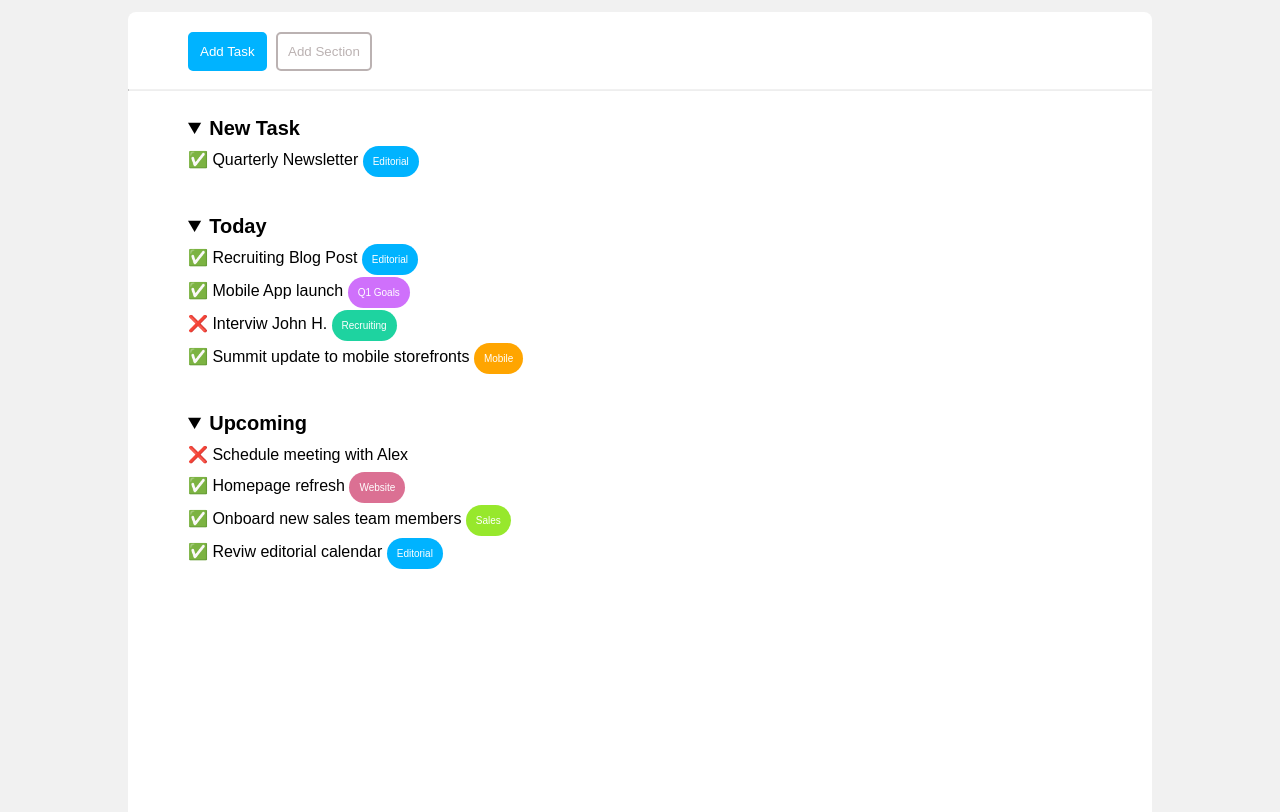
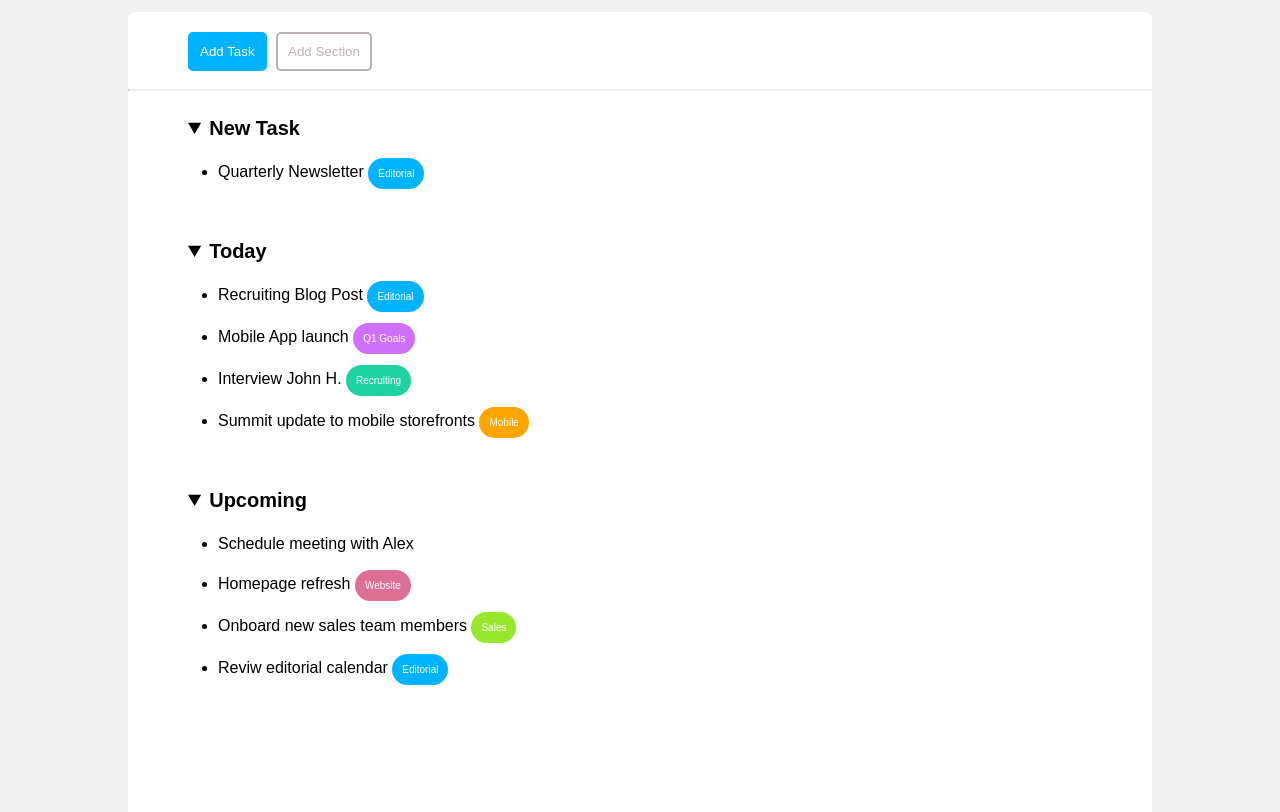
Before and after one commit to SofiaCurreri/html-css-toboolist, a plain HTML site: page index.html in a window 1280 px wide. Shown: the part 73-885 px from the top of the page. Drawn offline with Linux system fonts and the light colour scheme.

Commit message:
scambiati bottoni con labels, aggiunte liste

```diff
--- a/css/style.css
+++ b/css/style.css
@@ -28,7 +28,7 @@ header{
 
 .container{
     background-color: white;
-    width: 80%;
+    max-width: 80%;
     height: 800px;
     margin: 0 auto;
     border-top-left-radius: 8px;
@@ -66,33 +66,39 @@ summary{
     font-size: 20px;
 }
 
-.button{
+.list-item{
+    line-height: 40px;
+    margin-left: 30px;
+    border-radius: 50%;
+}
+
+.label{
     color: white;
     font-size: 10px;
     padding: 10px;
     border-radius: 20px;
 }
 
-.blu{
+.editorial{
     background-color: rgb(0, 179, 255);
 }
 
-.viola{
+.goal{
     background-color: rgb(207, 112, 251);
 }
 
-.verde{
+.recruiting{
     background-color: rgba(0, 206, 148, 0.881);
 }
 
-.arancione{
+.mobile{
     background-color: orange;
 }
 
-.rosa{
+.web{
     background-color: palevioletred;
 }
 
-.acido{
+.sales{
     background-color: rgb(151, 232, 44);
 }
--- a/index.html
+++ b/index.html
@@ -30,23 +30,32 @@
             <!-- Elenco To Do List -->
             <details open>
                 <summary> <strong> New Task </strong> </summary>
-                <p> &#9989; Quarterly Newsletter <span class="button blu"> Editorial </span></p>
+                <ul>
+                    <li class="list-item">  Quarterly Newsletter <span class="label editorial"> Editorial </span></li>
+                </ul>
             </details>
 
             <details open>
                 <summary> <strong> Today </strong> </summary>
-                <p> &#9989; Recruiting Blog Post <span class="button blu"> Editorial </span></p>
-                <p> &#9989; Mobile App launch <span class="button viola"> Q1 Goals </span></p>
-                <p> &#10060; Interviw John H. <span class="button verde"> Recruiting </span></p>
-                <p> &#9989; Summit update to mobile storefronts <span class="button arancione"> Mobile </span></p>
+                <ul>
+                    <li class="list-item">  Recruiting Blog Post <span class="label editorial"> Editorial </span> </li>
+                    <li class="list-item">  Mobile App launch <span class="label goal"> Q1 Goals </span> </li>
+                    <li class="list-item">  Interview John H. <span class="label recruiting"> Recruiting </span> </li>
+                    <li class="list-item">  Summit update to mobile storefronts <span class="label mobile"> Mobile </span></li>
+                </ul>
+
+
             </details>
 
             <details open>
                 <summary> <strong> Upcoming </strong> </summary>
-                <p> &#10060; Schedule meeting with Alex </p>
-                <p> &#9989; Homepage refresh <span class="button rosa"> Website </span></p>
-                <p> &#9989; Onboard new sales team members <span class="button acido"> Sales </span></p>
-                <p> &#9989; Reviw editorial calendar <span class="button blu"> Editorial </span></p>
+                 <ul>
+                    <li class="list-item">  Schedule meeting with Alex</li>
+                    <li class="list-item">  Homepage refresh <span class="label web"> Website </span></li>
+                    <li class="list-item">  Onboard new sales team members <span class="label sales"> Sales </span></li>
+                    <li class="list-item">  Reviw editorial calendar <span class="label editorial"> Editorial </span></li>
+                 </ul>
+
             </details>
         </div>
 
```
